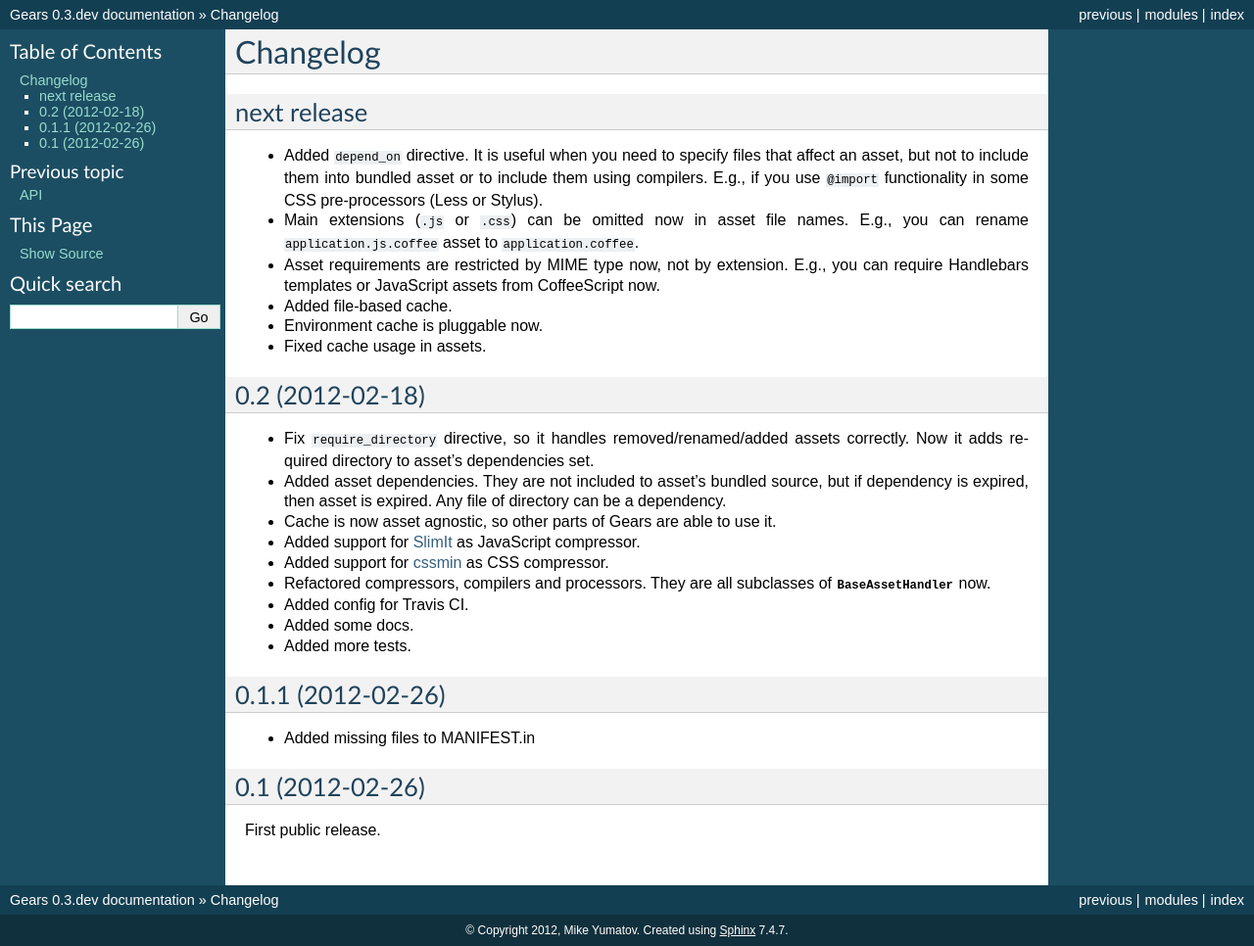
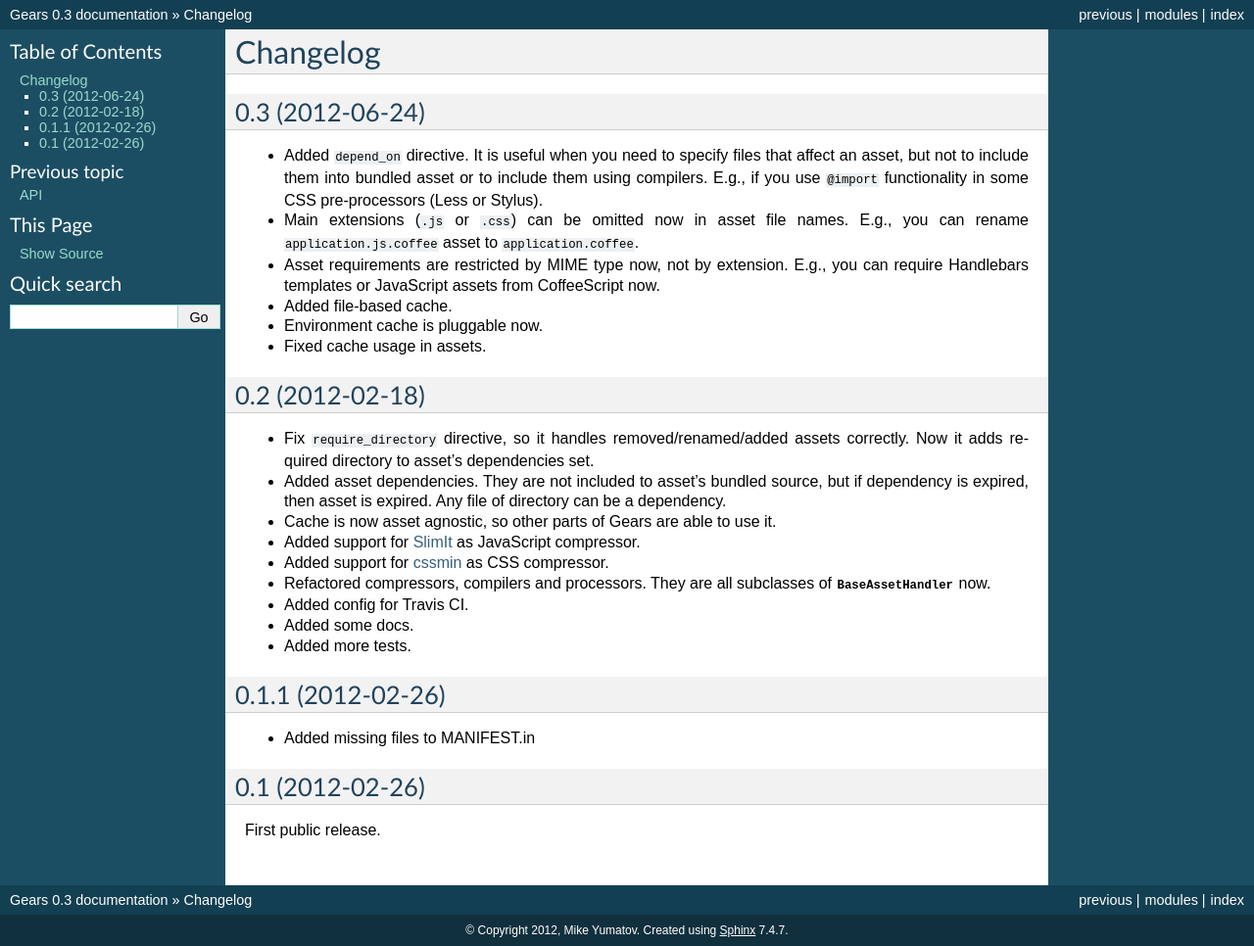
Before and after one commit to gears/gears, a Sphinx documentation site: the page built from docs/changelog.rst, in a window 1280 px wide. Shown: the whole page at 98% size. Built offline with Sphinx 7.4.7, drawn with Linux system fonts in a browser that asks for light colours.

Commit message:
Bump version number and update history

```diff
--- a/docs/changelog.rst
+++ b/docs/changelog.rst
@@ -1,8 +1,8 @@
 Changelog
 =========
 
-next release
-------------
+0.3 (2012-06-24)
+----------------
 
 - Added ``depend_on`` directive. It is useful when you need to specify files
   that affect an asset, but not to include them into bundled asset or to
--- a/docs/conf.py
+++ b/docs/conf.py
@@ -50,7 +50,7 @@ copyright = u'2012, Mike Yumatov'
 # The short X.Y version.
 version = '0.3'
 # The full version, including alpha/beta/rc tags.
-release = '0.3.dev'
+release = '0.3'
 
 # The language for content autogenerated by Sphinx. Refer to documentation
 # for a list of supported languages.
--- a/setup.py
+++ b/setup.py
@@ -8,7 +8,7 @@ def read(filename):
 
 setup(
     name='Gears',
-    version='0.3.dev',
+    version='0.3',
     license='ISC',
     description='Compiles and concatenates JavaScript and CSS assets.',
     long_description=read('README.rst'),
```
